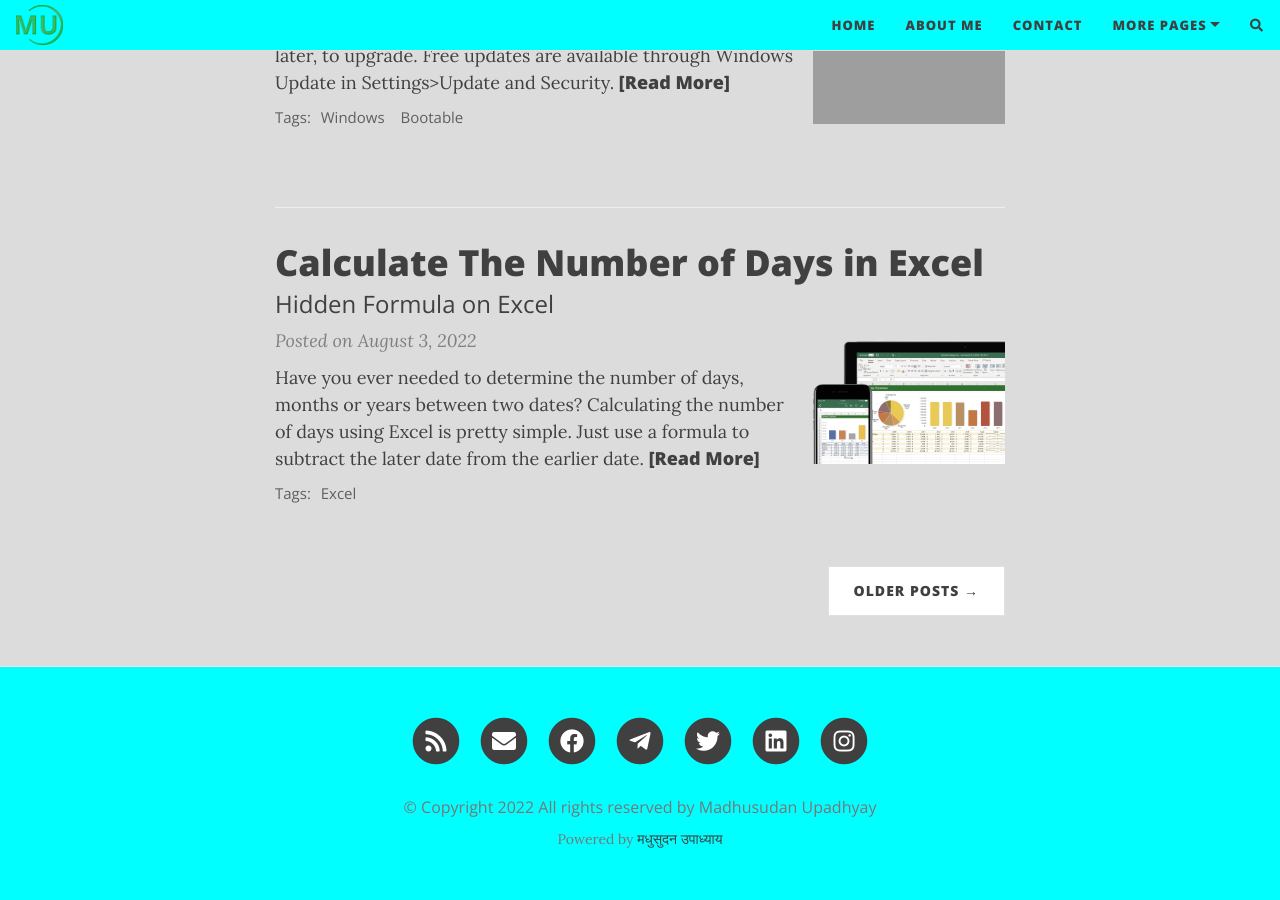
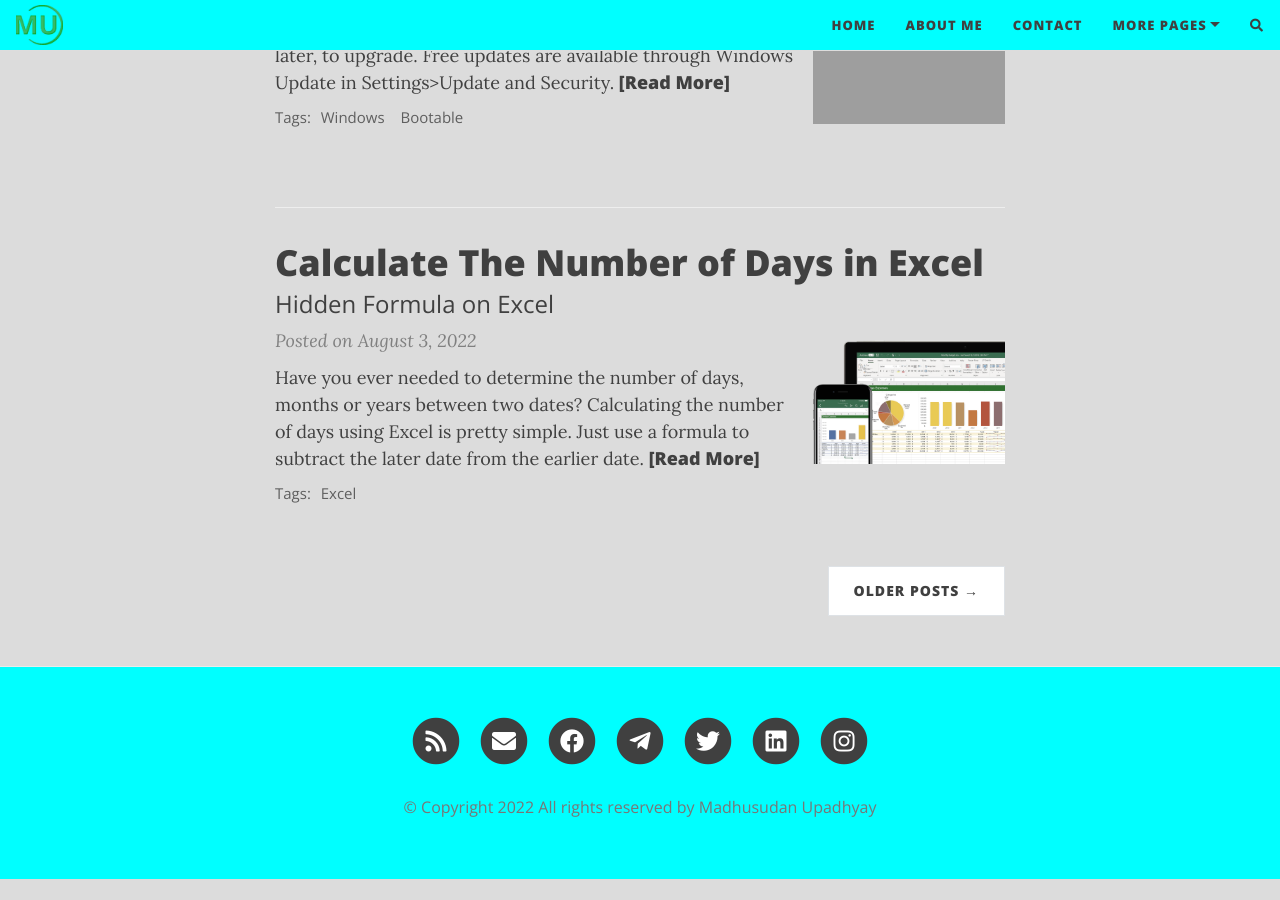
Before and after one commit to adwithme/adwithme.github.io, a Jekyll site: the page built from index.html, in a window 1280 px wide and 900 px high, scrolled down 1895 px. Built offline with Jekyll 4.4.1, drawn with Linux system fonts in a browser that asks for light colours; nearby versions of some CDN libraries; the list of posts is cut into pages by our own code; comment, search, counter and statistics services are not loaded; after the commit the page ends 2774 px from its top, so only the background shows below that.

Commit message:
Poweredby-removed

```diff
--- a/_includes/footer.html
+++ b/_includes/footer.html
@@ -34,8 +34,7 @@
       {% endif%}
 
       {% unless site.remove-ads %}<p class="theme-by text-muted">
-        Powered by
-        <a href="https://Madhusudanupadhyay.com.np">मधुसुदन उपाध्याय</a>
+
       </p>{% endunless %}
       </div>
     </div>
```
